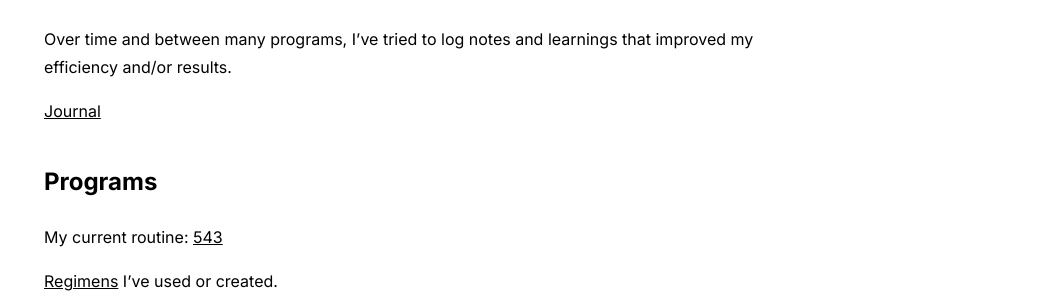
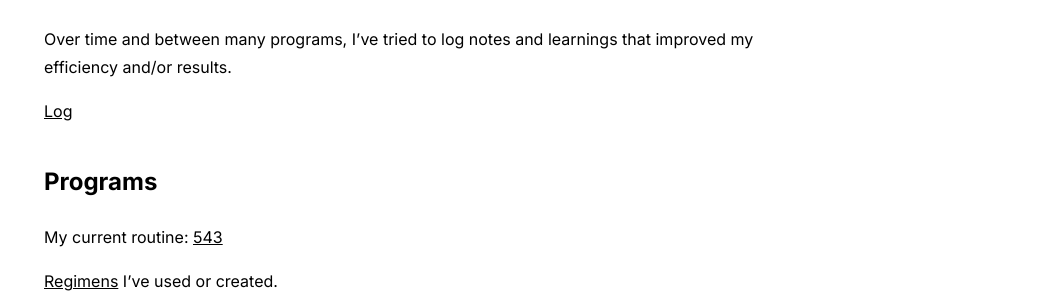
Before and after one commit to blakejacobus/blakejacobus.com, a Jekyll site: the page built from _posts/2024-04-05-fitness.md, in a window 1280 px wide. Shown: the part 583-878 px from the top of the page, without its empty margins (236-1280 px from the left). Built offline with Jekyll 4.4.1, drawn with Linux system fonts in a browser that asks for light colours.

Commit message:
Fitness updates

```diff
--- a/_posts/2024-04-05-fitness.md
+++ b/_posts/2024-04-05-fitness.md
@@ -13,7 +13,7 @@ My main focus since 2020 has been strength-focused powerlifting routines. These
 
 Over time and between many programs, I've tried to log notes and learnings that improved my efficiency and/or results.
 
-[Journal](./2024-08-13-journal.md)
+[Log](./log.md)
 
 ## Programs
 
```
